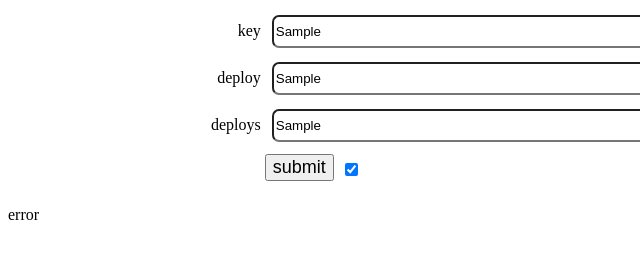
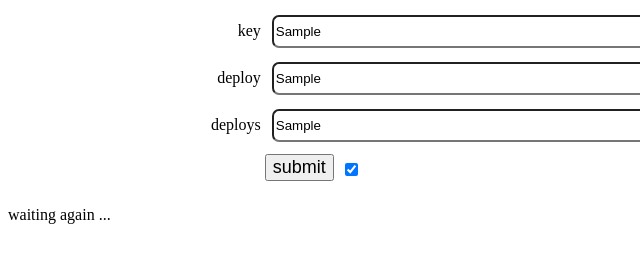
Before and after one commit to xia188/deploy, a plain HTML site: page src/main/resources/webapp/index.html in a window 1280 px wide. Both pictures are taken after typing "Sample", "Sample", "Sample" into the empty fields and a click on the button "submit". Shown: the full height of the page, 0-640 px from the left. Drawn offline with Linux system fonts and the light colour scheme.

Commit message:
wait again

```diff
--- a/src/main/resources/logback.xml
+++ b/src/main/resources/logback.xml
@@ -12,10 +12,10 @@
 		</encoder>
 	</appender>
 	<appender name="rollingFile" class="ch.qos.logback.core.rolling.RollingFileAppender">
-		<file>${LOG_HOME}/${LOG_NAME}.log</file>
+		<file>${LOG_HOME}/${LOG_NAME}.${spring.profiles.active}.log</file>
 		<rollingPolicy class="ch.qos.logback.core.rolling.TimeBasedRollingPolicy">
 			<fileNamePattern>
-				${LOG_HOME}/${LOG_NAME}.log.%d{yyyy-MM-dd}
+				${LOG_HOME}/${LOG_NAME}.${spring.profiles.active}.log.%d{yyyy-MM-dd}
 			</fileNamePattern>
 			<maxHistory>100</maxHistory>
 		</rollingPolicy>
--- a/src/main/resources/webapp/index.html
+++ b/src/main/resources/webapp/index.html
@@ -20,6 +20,7 @@
         }
     </style>
     <script>
+        var getTimeout = undefined;
         function submit() {
             let submitButton = document.querySelector('button');
             submitButton.disabled = 'disabled';
@@ -33,20 +34,30 @@
             formData.append('deploy', deploy);
             formData.append('deploys', deploys);
             formData.append('test', test);
+            if(!getTimeout) {
+                clearTimeout(getTimeout);
+                getTimeout = undefined;
+            }
             fetch('/deploy', { method: 'POST', body: formData })
                 .then(response => response.text())
                 .then(text => {
-                    resultPara.innerText = text;
                     if (!key) {
                         submitButton.disabled = undefined;
+                        resultPara.innerText = text;
                     } else {
-                        fetch('/deploy?key=' + text, { method: 'GET' })
-                            .then(response => response.json())
-                            .then(json => { resultPara.innerText = json.result; submitButton.disabled = undefined })
-                            .catch(error => { console.log(error); resultPara.innerText = 'error'; submitButton.disabled = undefined })
+                        resultPara.innerText = 'waiting for result';
+                        getTimeout = window.setTimeout(getFunction, 1000, text);
                     }
                 })
                 .catch(error => { console.log(error); resultPara.innerText = 'error'; submitButton.disabled = undefined })
+        }
+        function getFunction(text) {
+            let submitButton = document.querySelector('button');
+            let resultPara = document.querySelector('#result');
+            fetch('/deploy?key=' + text, { method: 'GET' })
+                            .then(response => response.json())
+                            .then(json => { resultPara.innerText = json.result; submitButton.disabled = undefined })
+                            .catch(error => { console.log(error); resultPara.innerText = 'waiting again ...'; submitButton.disabled = undefined; getTimeout = window.setTimeout(getFunction, 1000, text); })
         }
     </script>
 </head>
```
Also changed, not shown: 4 other files.
